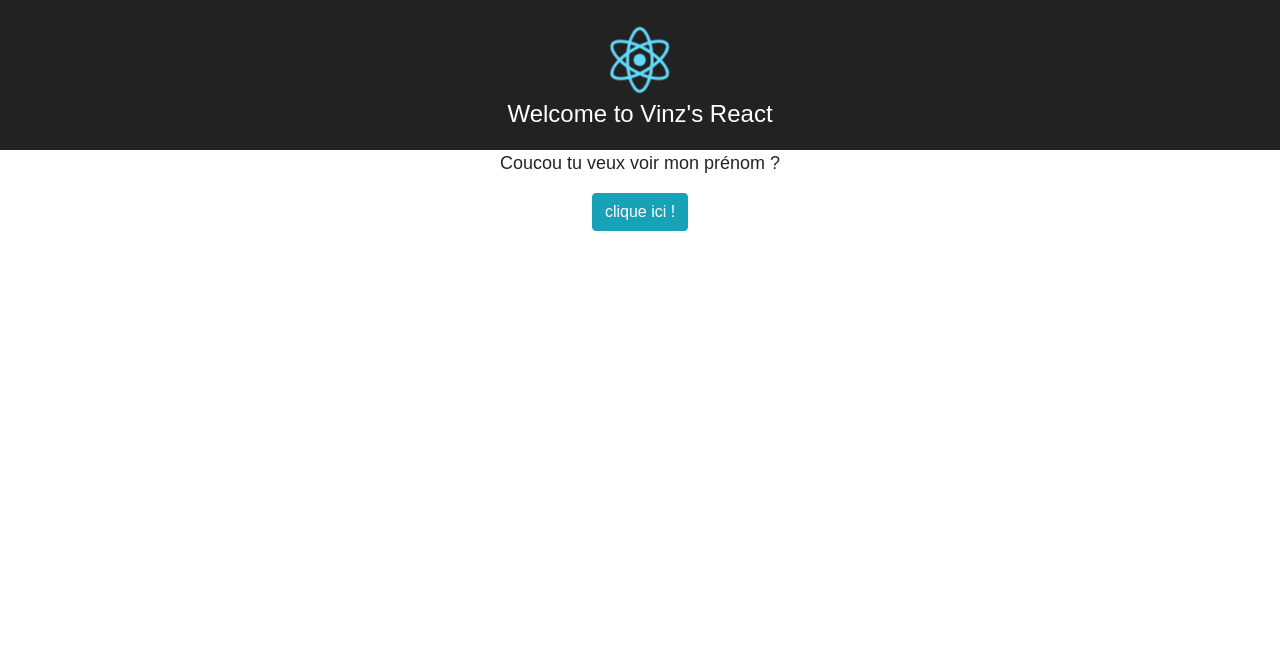
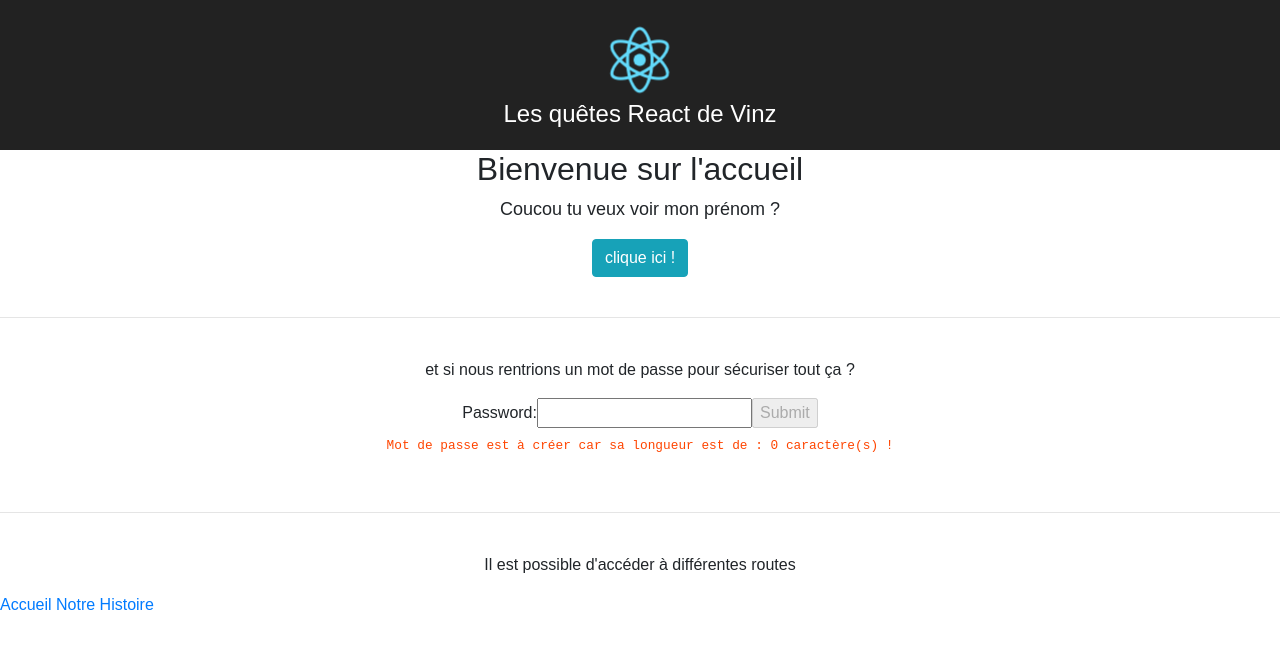
Before and after one commit to ThePuffin/react1, a React (Create React App) app: page / in a window 1280 px wide. Shown: the top 648 px of the page. Built offline with nearby package versions, Linux system fonts and the light colour scheme.

Commit message:
creation d'un password

```diff
--- a/package.json
+++ b/package.json
@@ -5,6 +5,7 @@
   "dependencies": {
     "react": "^16.3.2",
     "react-dom": "^16.3.2",
+    "react-router-dom": "^4.2.2",
     "react-scripts": "1.1.4"
   },
   "scripts": {
--- a/src/App.css
+++ b/src/App.css
@@ -23,6 +23,16 @@
 }
 
 @keyframes App-logo-spin {
-  from { transform: rotate(0deg); }
-  to { transform: rotate(360deg); }
+    from {
+        transform: rotate(0deg);
     }
+    to {
+        transform: rotate(360deg);
+    }
+}
+
+.textMDP {
+    font-family: "Courier New", Courier, monospace;
+    color: orangered;
+    font-size: 1vw;
+}
--- a/src/App.js
+++ b/src/App.js
@@ -1,22 +1,17 @@
 import React, { Component } from "react";
-import logo from "./logo.svg";
 import "./App.css";
-import Author from "./components/Author";
+import { NavLink } from "react-router-dom";
+import Routes from "./routes";
 
 class App extends Component {
   render() {
-    return (
-      <div className="App">
-        <header className="App-header">
-          <img src={logo} className="App-logo" alt="logo" />
-          <h1 className="App-title">Welcome to Vinz's React</h1>
-        </header>
-        <p className="App-intro">Coucou tu veux voir mon prénom ?</p>
+    return <div>
+        {Routes()}
         <div>
-          <Author name="bob" />
+          <NavLink to="/"> Accueil </NavLink>
+          <NavLink to="/notre-histoire"> Notre Histoire </NavLink>
         </div>
-      </div>
-    );
+      </div>;
   }
 }
 
--- /dev/null
+++ b/src/components/History.js
@@ -0,0 +1,20 @@
+import React, { Component } from "react";
+import logo from "../logo.svg";
+
+class History extends Component {
+  render() {
+    return (
+      <div className="App">
+        <header className="App-header">
+          <img src={logo} className="App-logo" alt="logo" />
+          <h1 className="App-title"> Les quêtes React de Vinz </h1>
+        </header>
+        <hr />
+        <br />
+        <p> Il est possible d'accéder à différentes routes</p>
+      </div>
+    );
+  }
+}
+
+export default History;
--- /dev/null
+++ b/src/components/Home.js
@@ -0,0 +1,38 @@
+import React, { Component } from "react";
+import logo from "../logo.svg";
+import Author from "./Author";
+import Password from "./Password";
+
+
+class Home extends Component {
+  render() {
+    return (
+      <div className="App">
+        <header className="App-header">
+          <img src={logo} className="App-logo" alt="logo" />
+          <h1 className="App-title">Les quêtes React de Vinz</h1>
+        </header>
+
+        <h2> Bienvenue sur l'accueil </h2>
+
+        <p className="App-intro">Coucou tu veux voir mon prénom ?</p>
+        <div>
+          <Author name="bob" />
+        </div>
+        <div>
+          <br />
+          <hr />
+          <br />
+          <p> et si nous rentrions un mot de passe pour sécuriser tout ça ?</p>
+          <Password />
+        </div>
+        <br />
+        <hr />
+        <br />
+        <p> Il est possible d'accéder à différentes routes</p>
+      </div>
+    );
+  }
+}
+
+export default Home;
--- /dev/null
+++ b/src/components/Password.js
@@ -0,0 +1,86 @@
+import React, { Component } from "react";
+
+const testregex = value => /\W/gi.test(value);
+
+class Password extends Component {
+  constructor(props) {
+    super(props);
+    this.state = {
+      value: "",
+      passwordText: "est à créer",
+      proposition: "",
+      validation: "",
+      disabled: "true"
+    };
+
+    this.statusPassword = this.statusPassword.bind(this);
+    this.validPassword = this.validPassword.bind(this);
+  }
+
+  statusPassword(event, func) {
+    const newText = event.target.value;
+    const obj = {
+      value: newText,
+      passwordText: "est à créer",
+      proposition: "",
+      validation: "",
+      disabled: "true"
+    };
+    if (newText.length >= 6 && func(newText)) {
+      obj.passwordText = "fort";
+      obj.proposition = " Et il comporte des caractères spéciaux";
+      obj.disabled = "";
+    } else if (newText.length >= 6) {
+      obj.passwordText = "moyen";
+      obj.proposition = " Tu pourrais ajouter des caractères spéciaux";
+      obj.disabled = "";
+    } else if (newText.length > 0) {
+      obj.passwordText = "faible";
+      obj.proposition =
+        " Tu pourrais ajouter d'autres caractères pour l'allonger";
+      obj.disabled = "true";
+    }
+    this.setState(obj);
+  }
+
+  validPassword(event) {
+    event.preventDefault();
+    alert(`
+    Tu viens de soumettre le mot de passe:
+    ${this.state.value}
+    Oups, il ne fallait pas le dire ???
+    `);
+  }
+
+  render() {
+    return (
+      <div>
+        <form onSubmit={this.validPassword}>
+          <label>
+            Password:
+            <input
+              type="password"
+              name="password"
+              value={this.state.value}
+              onChange={e => this.statusPassword(e, testregex)}
+            />
+          </label>
+          <input type="submit" value="Submit" disabled={this.state.disabled} />
+        </form>
+        <p
+          className="textMDP"
+          onChange={e => {
+            this.statusPassword(e);
+          }}
+        >
+          Mot de passe {this.state.passwordText} car sa longueur est de :{" "}
+          {this.state.value.length} caractère(s) !
+          {this.state.proposition}
+        </p>
+
+      </div>
+    );
+  }
+}
+
+export default Password;
--- /dev/null
+++ b/src/components/link.js
@@ -0,0 +1,5 @@
+// import { NavLink } from "react-router-dom";
+
+
+ <NavLink to="/"> Accueil </NavLink>
+        <NavLink to="/notre-histoire"> Notre Histoire </NavLink>
--- a/src/index.css
+++ b/src/index.css
@@ -1,5 +1,5 @@
 body {
-  margin: 0;
-  padding: 0;
-  font-family: sans-serif;
+    margin: 0;
+    padding: 0;
+    font-family: sans-serif;
 }
--- a/src/index.js
+++ b/src/index.js
@@ -1,9 +1,10 @@
 import React from 'react';
 import ReactDOM from 'react-dom';
+import {BrowserRouter as Router} from 'react-router-dom';
 import './index.css';
 import App from './App';
 
 import registerServiceWorker from './registerServiceWorker';
 
-ReactDOM.render(<App />, document.getElementById('root'));
+ReactDOM.render(<Router><App /></Router>, document.getElementById('root'));
 registerServiceWorker();
--- /dev/null
+++ b/src/routes.js
@@ -0,0 +1,12 @@
+import React from 'react';
+import {Switch, Route} from "react-router-dom";
+import Home from './components/Home';
+import History from './components/History';
+
+const Routes = () => (<div>
+        <Switch>
+          <Route exact path="/" component={Home} />
+          <Route path="/notre-histoire" component={History} />
+        </Switch></div>);
+
+export default Routes;
```
Also changed, not shown: 1 other file (tests, documents, lock files or other folders). Lines whose indentation alone changed are shown as unchanged.
